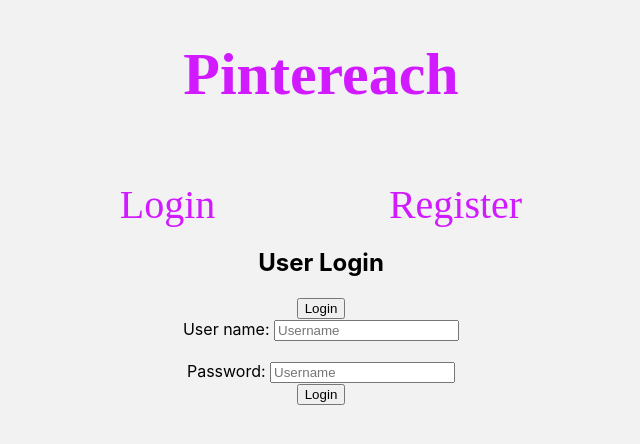
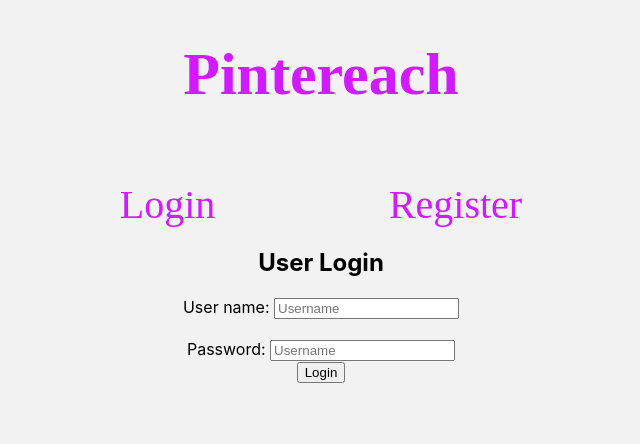
Before and after one commit to build-week-pintereach/Front-End, a React (Create React App) app in the folder pintereach/: page /login in a window 1280 px wide. Shown: the top 444 px of the page, without its empty margins (319-959 px from the left). Built offline with nearby package versions, Linux system fonts and the light colour scheme; a web font is replaced by a local one.

Commit message:
mv(Login) + class heading to h2 - button for UserLogin not needed

```diff
--- a/pintereach/src/components/LoginRegister/Login.js
+++ b/pintereach/src/components/LoginRegister/Login.js
@@ -27,10 +27,8 @@ export default class Login extends Component {
     const { username, password } = this.state;
     return (
       <section>
-        <h2>User Login</h2>
-        <button type="button" onClick={this.UserLogin}>
-          Login
-        </button>
+        <h2 className="heading">User Login</h2>
+
         <form onSubmit={this.loginUser}>
           <div className="username-field">
             <label htmlFor="username-login-field">User name: </label>
```
